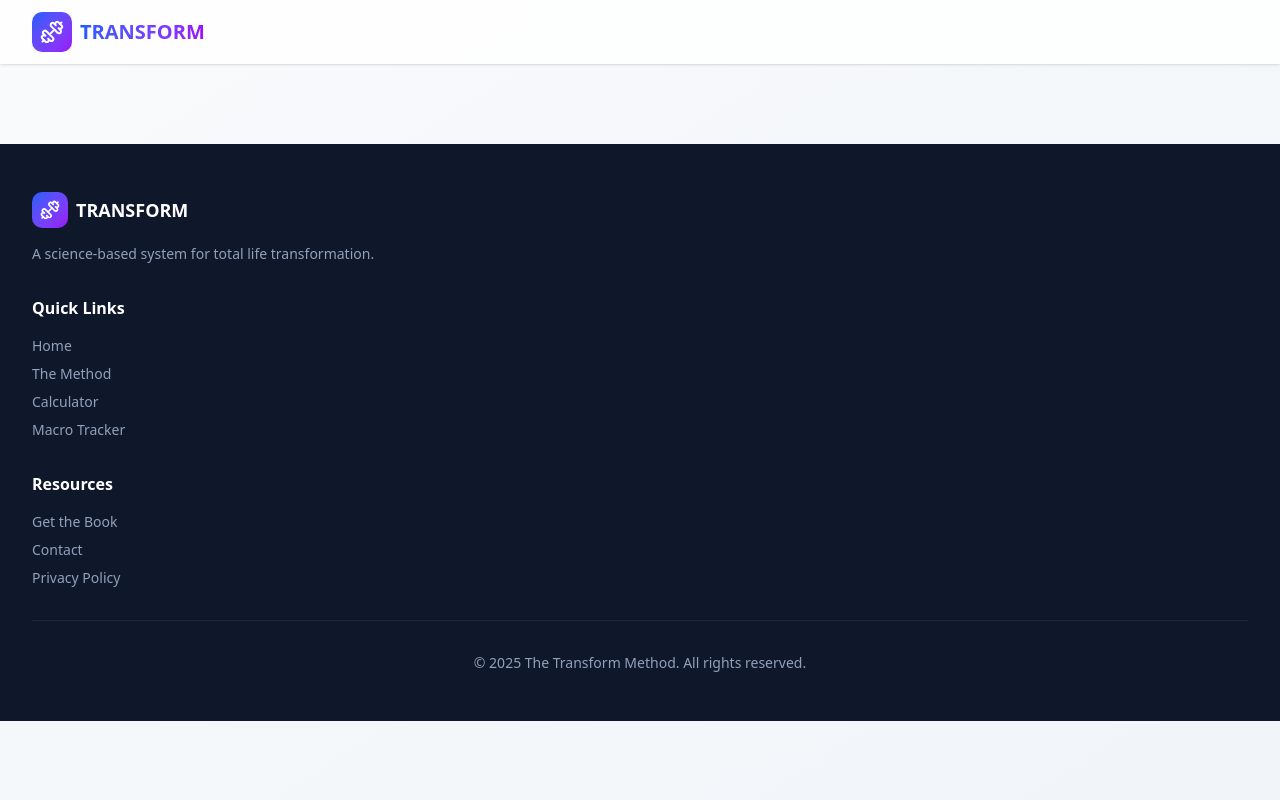
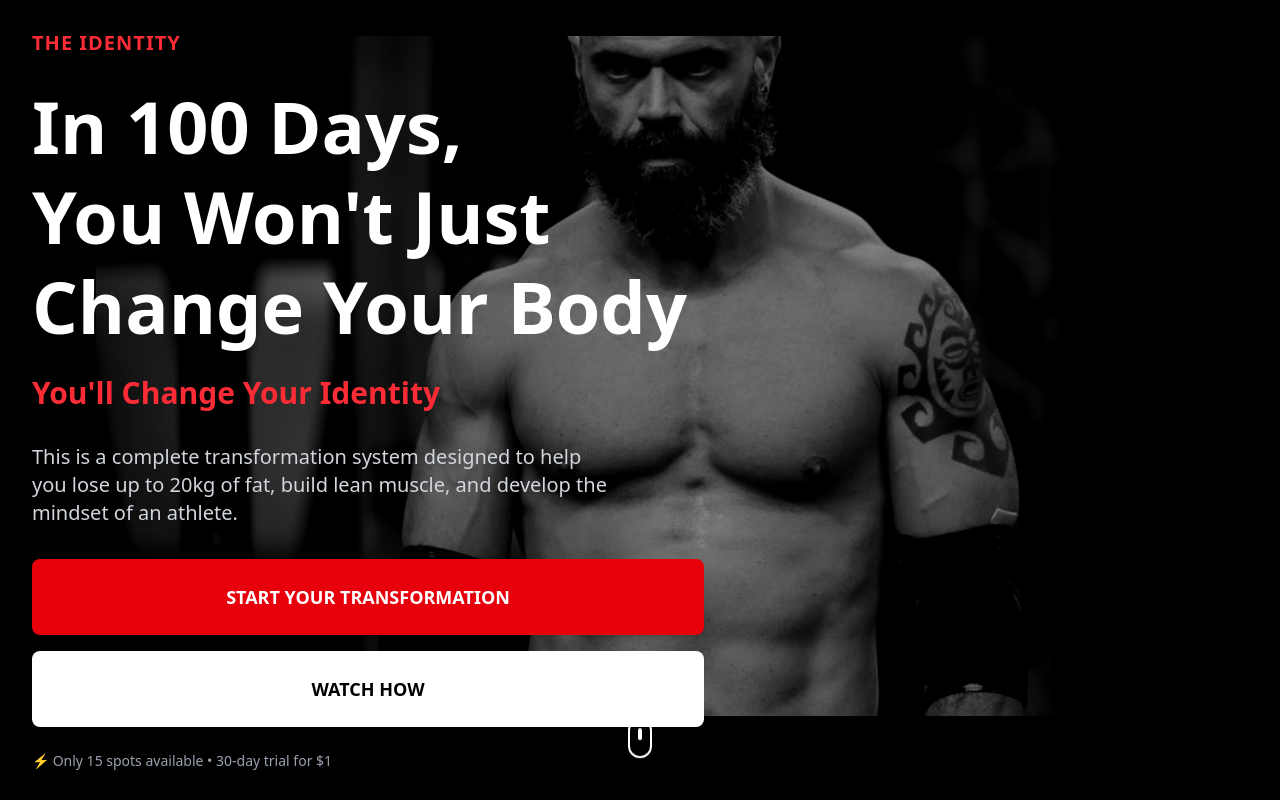
Before and after one commit to AdrianoDRJB/Transform-method, a React (Vite) app: page / in a window 1280 px wide. Shown: the top 800 px of the page. Built offline with nearby package versions, Linux system fonts and the light colour scheme.

Commit message:
Restore offer to root URL, original site accessible via /home

```diff
--- a/src/App.jsx
+++ b/src/App.jsx
@@ -184,6 +184,7 @@ function App() {
   return (
     <Router>
       <Routes>
+        <Route path="/" element={<TheIdentity />} />
         <Route path="/identity" element={<TheIdentity />} />
         <Route path="/transform2026" element={<TheIdentity />} />
         <Route path="/*" element={<AppContent />} />
--- a/src/components/TheIdentity.jsx
+++ b/src/components/TheIdentity.jsx
@@ -529,7 +529,7 @@ function TheIdentity() {
             <Button
               size="lg"
               className="bg-white text-black hover:bg-gray-200 text-xl px-12 py-6 h-auto font-bold"
-              onClick={() => window.location.href = '/'}
+              onClick={() => window.location.href = '/home'}
             >
               I HAVE QUESTIONS
             </Button>
```
